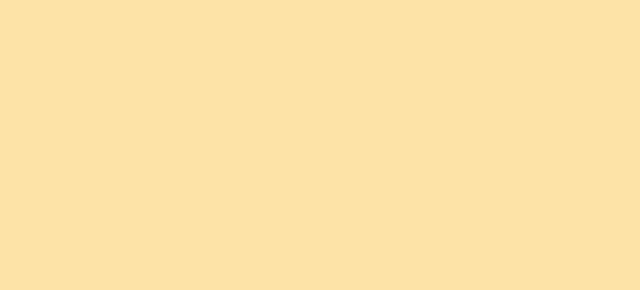
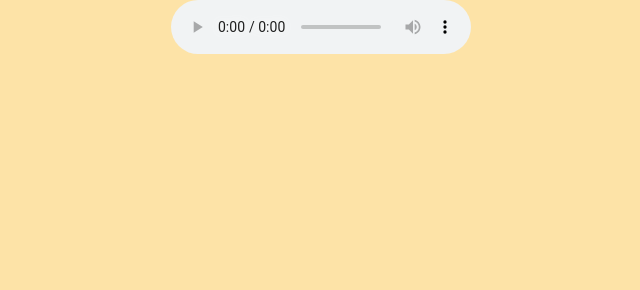
Before and after one commit to bofmar/js-rock-paper-scissors, a plain HTML site: page index.html in a window 1280 px wide. Shown: the top 290 px of the page, without its empty margins (319-959 px from the left). Drawn offline with Linux system fonts and the light colour scheme.

Commit message:
add background music

```diff
--- a/index.html
+++ b/index.html
@@ -9,6 +9,7 @@
 </head>
 
 <body>
+    <audio src="sounds/2020-03-22_-_8_Bit_Surf_-_FesliyanStudios.com_-_David_Renda.mp3" controls loop="true" class="music"></audio>
     <div id="container"></div>
     <script type="text/javascript" src="rock-paper-scissors.js"></script>
 </body>
--- a/styles/style.css
+++ b/styles/style.css
@@ -53,3 +53,7 @@ body{
   .pc-area{
       font-size: 60px;
   }
+
+  .music{
+    position: absolute;
+  }
```
Also changed, not shown: 2 other files.
